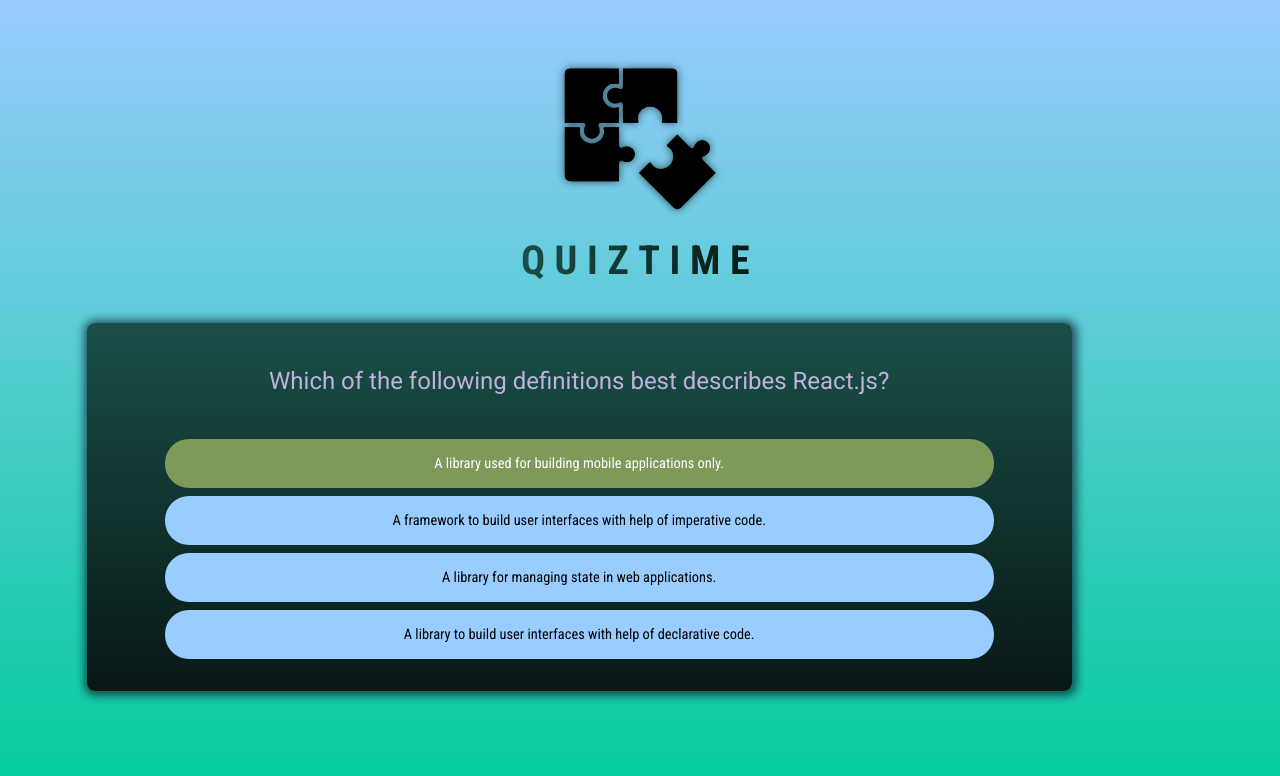
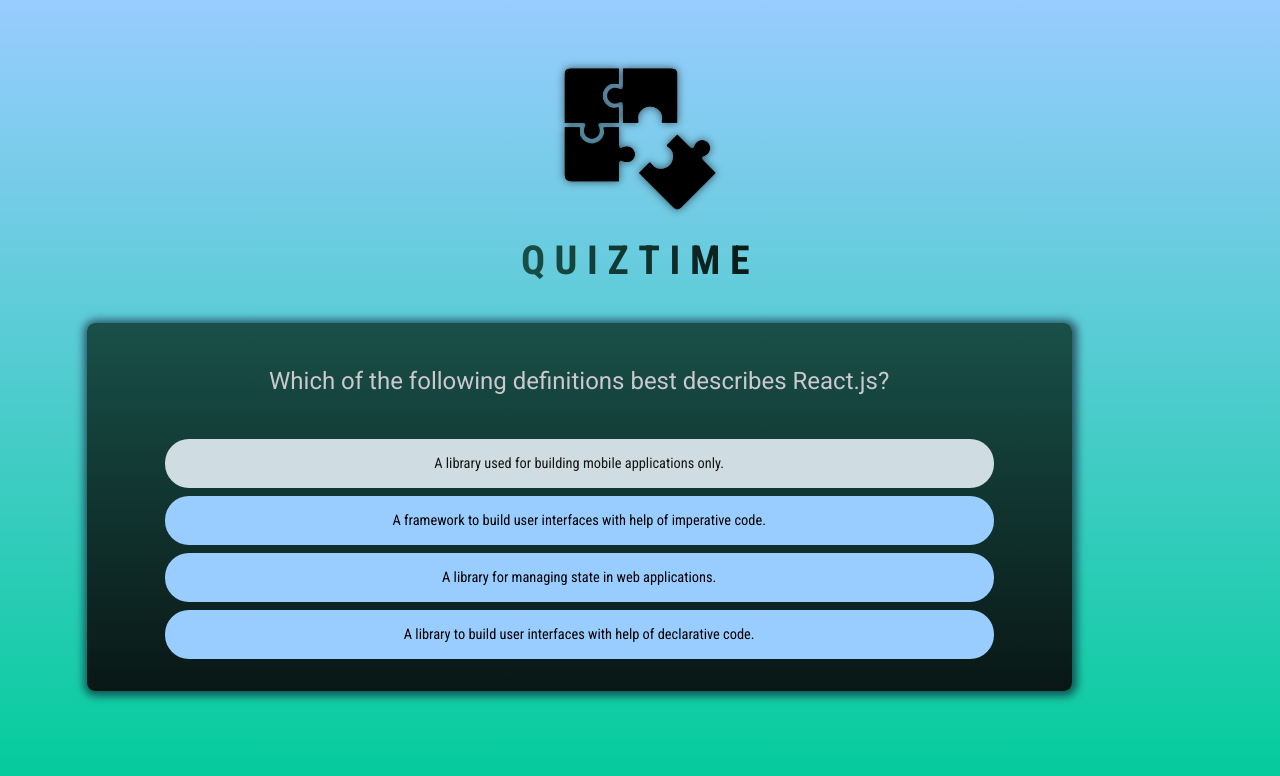
Before and after one commit to drubini90/QuizApp, a React (Vite) app: page / in a window 1280 px wide. In both pictures the pointer is over the button "A library used for building mobile applications only.". Shown: the top 776 px of the page. Built offline with nearby package versions, Linux system fonts and the light colour scheme.

Commit message:
Updated some css color

```diff
--- a/src/index.css
+++ b/src/index.css
@@ -132,7 +132,7 @@ header h1 {
   font-size: 1.5rem;
   font-weight: normal;
   margin: 0.5rem 0 2.5rem 0;
-  color: #c1b2dd;
+  color: #cbc9cd;
 }
 
 #answers {
@@ -167,8 +167,8 @@ header h1 {
 .answer button:hover,
 .answer button:focus {
   /* background: linear-gradient(180deg, #bf48f6 0%, #9b50f2 100%); */
-  background: #7e9959;
-  color: white;
+  background: #cfdde2;
+  color: rgb(23, 20, 20);
   /* box-shadow: 0 0 4px 2px rgba(255, 200, 60, 0.8); */
 }
 
@@ -212,7 +212,7 @@ header h1 {
   max-width: 40rem;
   margin: 2rem auto;
   padding: 2rem;
-  background: linear-gradient(180deg, #e2ecea 40%, #dcf9f4 60%);
+  background: linear-gradient(180deg, #e2ecea 40%, #e0f3f0 60%);
   color: #191321;
   border-radius: 8px;
   box-shadow: 1px 1px 8px 1px rgba(0, 0, 0, 0.6);
```
